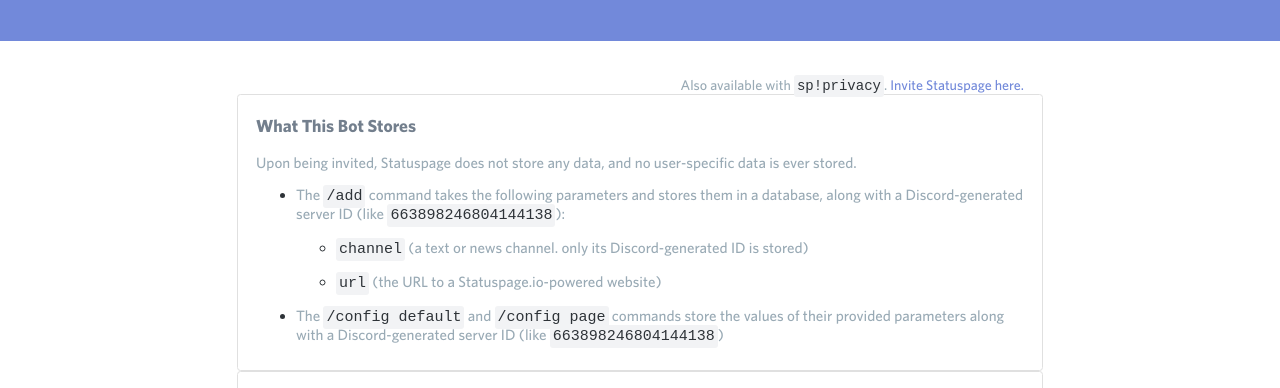
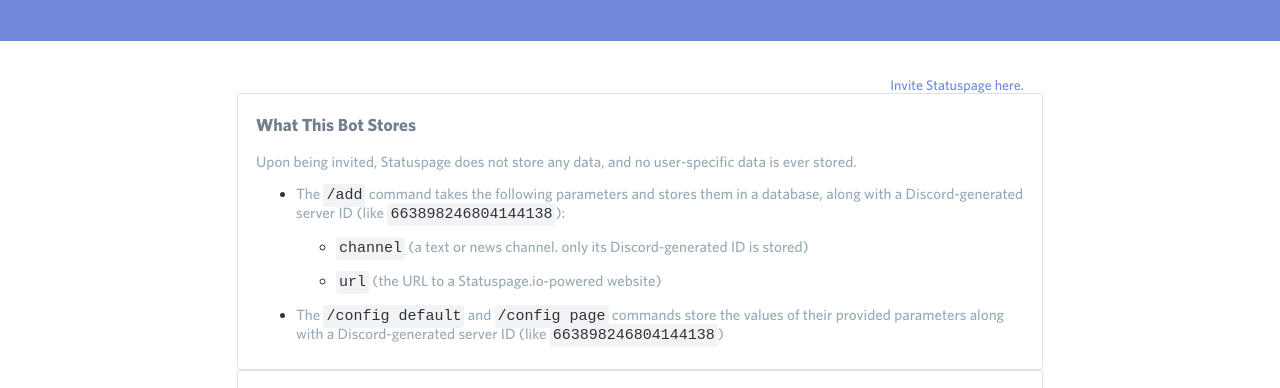
Before and after one commit to shayypy/sp.shay.cat, a plain HTML site: page privacy.html in a window 1280 px wide. Shown: the part 405-793 px from the top of the page. Drawn offline with Linux system fonts and the light colour scheme.

Commit message:
Remove outdated command reference

```diff
--- a/privacy.html
+++ b/privacy.html
@@ -20,7 +20,7 @@
     <br><br>
     <div class="body">
       <p class="no-box" style="text-align: right">
-        Also available with <code>sp!privacy</code>. <a href="/invite" target="_blank">Invite Statuspage here.</a>
+        <a href="/invite" target="_blank">Invite Statuspage here.</a>
       </p>
       <div class="uptime-box">
         <h3>What This Bot Stores</h3>
```
